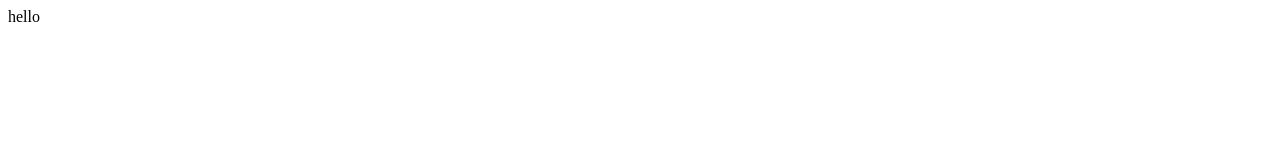
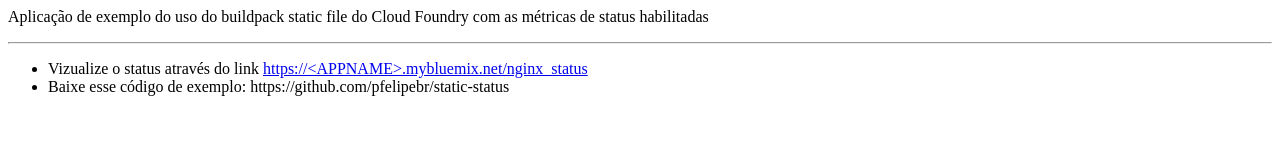
Before and after one commit to pfelipebr/static-status, a plain HTML site: page index.html in a window 1280 px wide. Drawn offline with Linux system fonts and the light colour scheme.

Commit message:
initial version

```diff
--- a/index.html
+++ b/index.html
@@ -1 +1,13 @@
-<html>hello</html>
+<html>
+  <head>
+    <title> Exemplo </title>
+  </head>
+  <body>
+    <p>Aplica&ccedil;&atilde;o de exemplo do uso do buildpack static file do Cloud Foundry com as m&eacute;tricas de status habilitadas</p>
+    <hr />
+    <ul>
+      <li>Vizualize o status atrav&eacute;s do link <a href="https://&lt;APPNAME&gt;.mybluemix.net/nginx_status">https://&lt;APPNAME&gt;.mybluemix.net/nginx_status</a> </li>
+      <li>Baixe esse c&oacute;digo de exemplo: https://github.com/pfelipebr/static-status</li>
+    </ul>
+  </body>
+</html>
```
